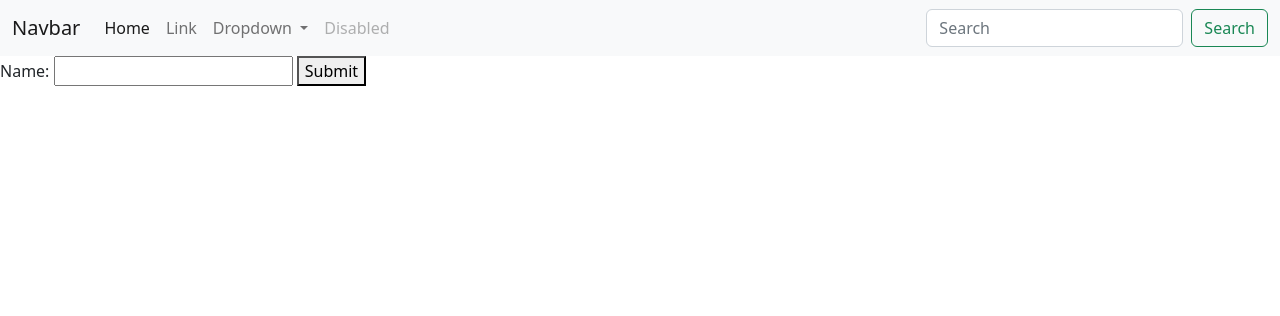
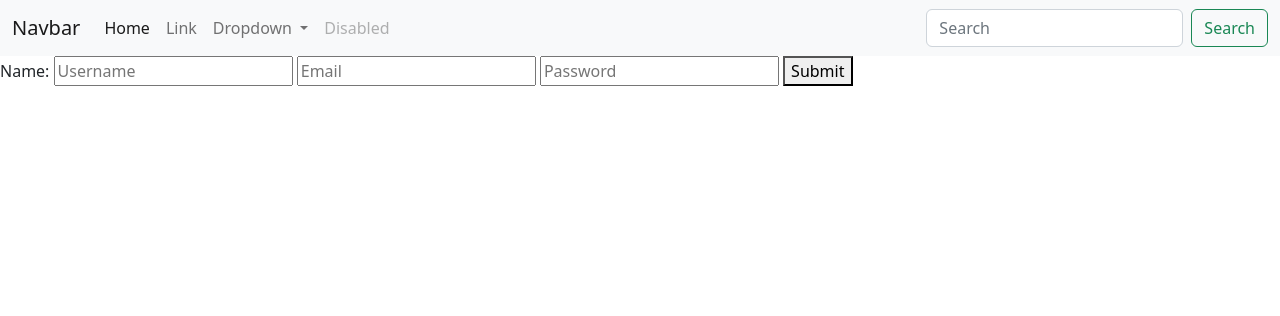
Before and after one commit to BurpBurp/AppDevProj, a Flask app: page /login in a window 1280 px wide. Shown: the top 316 px of the page. Run offline with Flask 3, Linux system fonts and the light colour scheme.

Commit message:
Added User Creation
TODO:
Signup Page
Login Page

```diff
--- a/app.py
+++ b/app.py
@@ -1,7 +1,23 @@
-from flask import Flask, render_template
+from flask import Flask, render_template, redirect, url_for, session, request
+from flask_sqlalchemy import SQLAlchemy
+from sqlalchemy import exc
 
+db = SQLAlchemy()
+app = Flask(__name__)
+app.config['SQLALCHEMY_DATABASE_URI'] = 'sqlite:///master.db'
+db.init_app(app)
 
-app = Flask(__name__)
+class User(db.Model):
+    id = db.Column(db.Integer, primary_key = True)
+    username = db.Column(db.String,unique = True, nullable = False)
+    email = db.Column(db.String,unique = True, nullable = False)
+    password = db.Column(db.String,nullable = False)
+    role = db.Column(db.String,default="user")
+
+    def __init__(self,username,email,password):
+        self.username = username
+        self.email = email
+        self.password = password
 
 @app.route('/')
 def index():
@@ -9,6 +25,20 @@ def index():
 
 @app.route("/login", methods = ["GET","POST"])
 def login():
+    if request.method == "POST":
+        name = request.form["name"]
+        email = request.form["email"]
+        password = request.form["password"]
+        existingUserByName : User = db.session.execute(db.select(User).where(User.username == name)).scalar()
+        existingUserByEmail : User = db.session.execute(db.select(User).where(User.email == email)).scalar()
+        newUser = User(name,email,password)
+        try:
+            db.session.add(newUser)
+            db.session.commit()
+        except exc.IntegrityError:
+            return "ERROR USER/EMAIL ALREADY EXISTS"
+        print(db.session.execute(db.select(User).where(User.role == "user")).scalar().role)
+        return redirect(url_for("index"))
     return render_template("login.html")
 
 @app.route("/usr")
@@ -16,4 +46,6 @@ def user(usr):
     return f"<h1>{usr}</h1>"
 
 if __name__ == '__main__':
+    with app.app_context():
+        db.create_all()
     app.run(debug=True)
--- a/templates/login.html
+++ b/templates/login.html
@@ -5,7 +5,9 @@
 {% block main %}
 <form action="#" method="post">
     <label>Name: </label>
-    <input id="name" type="text" name="name">
+    <input id="name" type="text" name="name" placeholder="Username" required>
+    <input id="email" type="email" name="email" placeholder="Email" required>
+    <input id="pass" type="password" name="password" placeholder="Password" required>
     <button type="submit">Submit</button>
 </form>
 {% endblock %}
```
